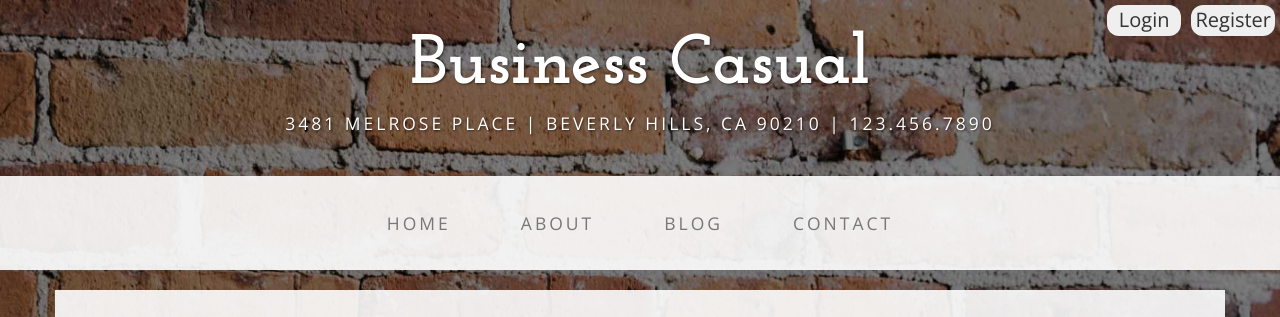
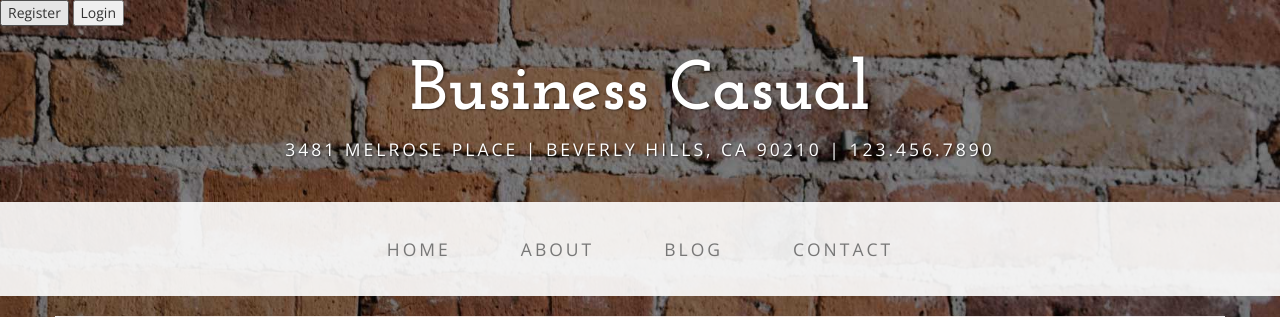
Before and after one commit to ARAS1/RjdEngineers, a PHP site: template view/index.html in a window 1280 px wide. Shown: the top 317 px of the page. Run offline with PHP 8.4, Linux system fonts and the light colour scheme; the template is opened without the code that fills it, so the values that code supplies are empty.

Commit message:
Revert "Added Login and Register buttons to index.php."
This reverts commit dbc6c17bee2a4640823c9b54eb226d3570ef092e.

```diff
--- a/controler/index.php
+++ b/controler/index.php
@@ -31,12 +31,12 @@
 </head>
 
 <body>
-    <div class="topBar">
-        <input class="registerBtn" type="button" value="Register" name="RegisterBtn">
-        <input class="loginBtn" type="button" value="Login" name="LoginBtn"></div>
+
     <div class="brand">Business Casual</div>
     <div
      class="address-bar">3481 Melrose Place | Beverly Hills, CA 90210 | 123.456.7890
+    <input type="button" value="Register" name="RegisterBtn" style="float: right;">
+    <input type="button" value="Login" name="LoginBtn" style="float: right; margin: 10px;background-color: aquamarine;">
     </div>
 
     <!-- Navigation -->
--- a/css/business-casual.css
+++ b/css/business-casual.css
@@ -190,60 +190,3 @@ footer p {
         clear: both;
     }
 }
-
-/**************************** OUR CUSTOM CSS RULES ****************************/
-.topBar{
-    background-color: transparent;
-    position: fixed;
-    width: 100%;
-    height: 40px;
-    top: 0px;
-    z-index: 2;
-
-}
-
-.registerBtn {
-    font-size: 20px;
-    float: right;
-    margin: 5px;
-    padding-left: 4px;
-    padding-right: 4px;
-    border: none;
-    border-radius: 12px;
-    outline: none;
-}
-
-.registerBtn:hover{
-    border: none;
-    background-color: #afafaf;
-    outline: none;
-}
-
-.registerBtn:active{
-    border: none;
-    background-color: #afafaf;
-    outline: none;
-}
-
-.loginBtn {
-    font-size: 20px;
-    float: right;
-    margin: 5px;
-    padding-left: 12px;
-    padding-right: 12px;
-    border: none;
-    border-radius: 12px;
-    outline: none;
-}
-
-.loginBtn:hover{
-    border: none;
-    background-color: #afafaf;
-    outline: none;
-}
-
-.loginBtn:active{
-    border: none;
-    background-color: #afafaf;
-    outline: none;
-}
```
